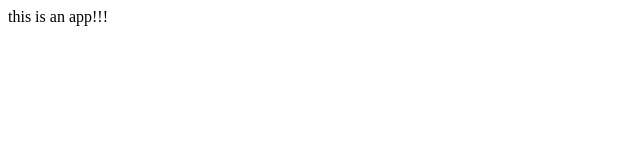
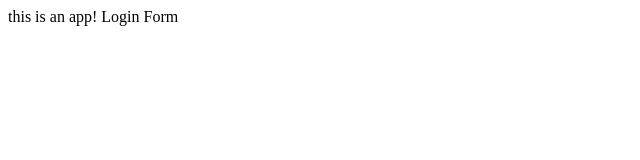
Before and after one commit to RichieMessi/Github_play, a plain HTML site: page index.html in a window 1280 px wide. Shown: the full height of the page, 0-640 px from the left. Drawn offline with Linux system fonts and the light colour scheme.

Commit message:
login form

```diff
--- /dev/null
+++ b/dir_2/app_2.js
@@ -0,0 +1 @@
+console.log('app_2')
--- a/index.html
+++ b/index.html
@@ -8,7 +8,8 @@
 </head>
 <body>
 
-this is an app!!!
+this is an app!
+Login Form
 
 
     <script src="app.js"></script>
```
Also changed, not shown: login.html (added, +2 -0 lines), log.txt (added).
